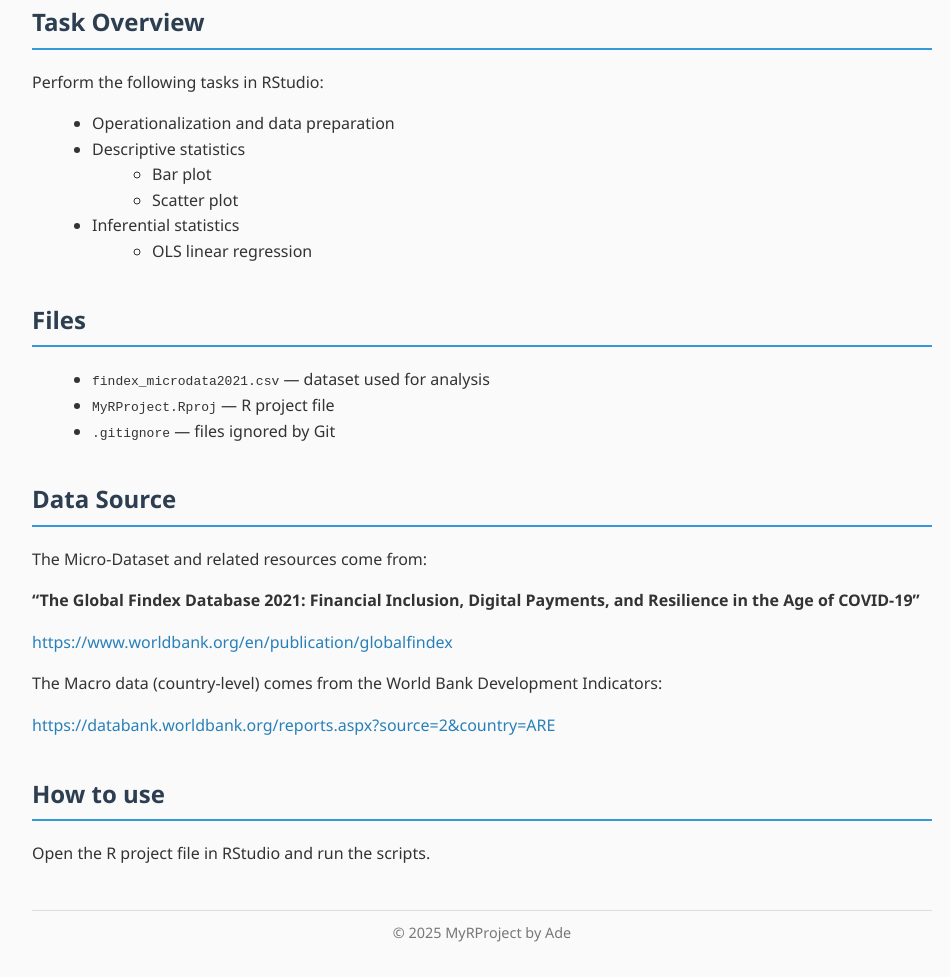
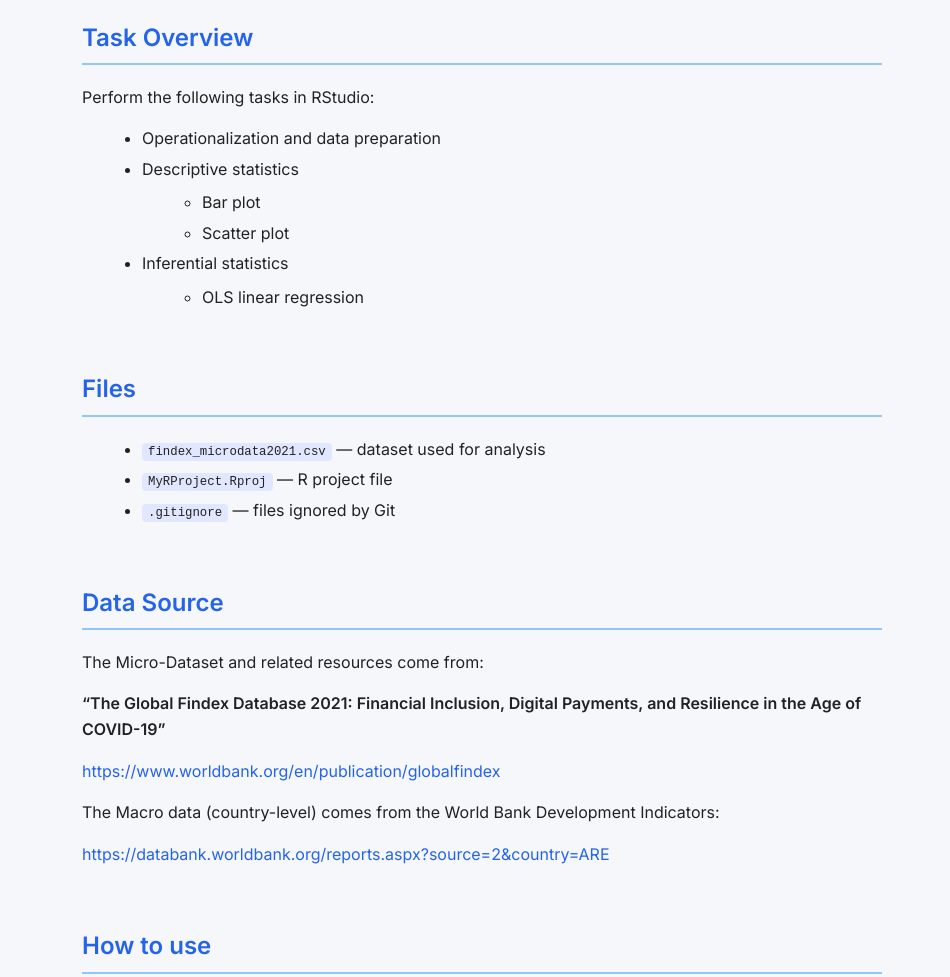
Before and after one commit to hardehboy/MyRProject, a plain HTML site: page index.html in a window 1280 px wide. Shown: the part 187-1164 px from the top of the page, without its empty margins (158-1108 px from the left). Drawn offline with Linux system fonts and the light colour scheme.

Commit message:
index.html

```diff
--- a/index.html
+++ b/index.html
@@ -2,47 +2,67 @@
 <html lang="en">
 <head>
 <meta charset="UTF-8" />
+<meta name="viewport" content="width=device-width, initial-scale=1" />
 <title>MyRProject Overview</title>
 <style>
+  @import url('https://fonts.googleapis.com/css2?family=Inter:wght@400;600&display=swap');
   body {
-      font-family: 'Segoe UI', Tahoma, Geneva, Verdana, sans-serif;
-      max-width: 900px;
+    font-family: 'Inter', sans-serif;
+    max-width: 800px;
     margin: 40px auto;
-      padding: 0 20px;
+    padding: 0 24px;
+    background: #f5f7fa;
+    color: #222;
     line-height: 1.6;
-      color: #333;
-      background-color: #fafafa;
   }
-    h1, h2 {
-      color: #2c3e50;
-      border-bottom: 2px solid #3498db;
+  h1 {
+    color: #1e40af;
+    font-weight: 700;
+    font-size: 2.5rem;
+    margin-bottom: 0.3em;
+  }
+  h2 {
+    font-weight: 600;
+    color: #2563eb;
+    margin-top: 2.5em;
+    border-bottom: 2px solid #93c5fd;
     padding-bottom: 6px;
-      margin-top: 1.5em;
   }
   ul {
     margin-left: 20px;
+    margin-top: 0.5em;
+  }
+  li {
+    margin-bottom: 0.3em;
   }
   a {
-      color: #2980b9;
+    color: #2563eb;
     text-decoration: none;
   }
   a:hover {
     text-decoration: underline;
   }
+  code {
+    background: #e0e7ff;
+    padding: 2px 6px;
+    border-radius: 4px;
+    font-size: 0.95em;
+  }
   p {
-      margin: 1em 0;
+    margin-top: 1em;
   }
   footer {
-      margin-top: 3em;
-      font-size: 0.9em;
-      color: #777;
-      border-top: 1px solid #ddd;
-      padding-top: 10px;
+    margin-top: 4em;
+    font-size: 0.85em;
+    color: #6b7280;
     text-align: center;
+    border-top: 1px solid #d1d5db;
+    padding-top: 14px;
   }
 </style>
 </head>
 <body>
+
 <h1>MyRProject</h1>
 <p>This project analyzes microdata from 2021 to explore financial inclusion trends.</p>
 
@@ -81,8 +101,7 @@
 <h2>How to use</h2>
 <p>Open the R project file in RStudio and run the scripts.</p>
 
-  <footer>
-    &copy; 2025 MyRProject by Ade
-  </footer>
+<footer>&copy; 2025 MyRProject by Ade</footer>
+
 </body>
 </html>
```
Lines whose indentation alone changed are shown as unchanged.
